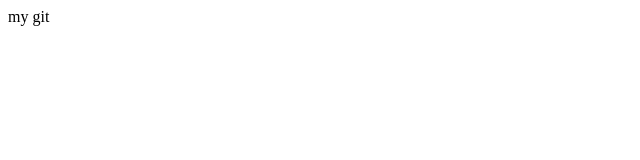
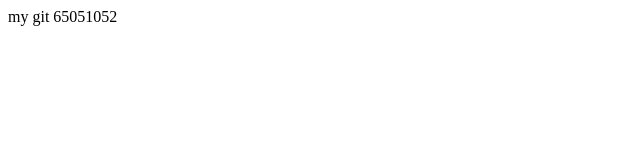
Before and after one commit to nrpsp004/git101, a plain HTML site: page index.html in a window 1280 px wide. Shown: the full height of the page, 0-640 px from the left. Drawn offline with Linux system fonts and the light colour scheme.

Commit message:
Update index.html

```diff
--- a/index.html
+++ b/index.html
@@ -6,6 +6,6 @@
     <title>Document</title>
 </head>
 <body>
-    my git
+    my git 65051052
 </body>
 </html>
```
